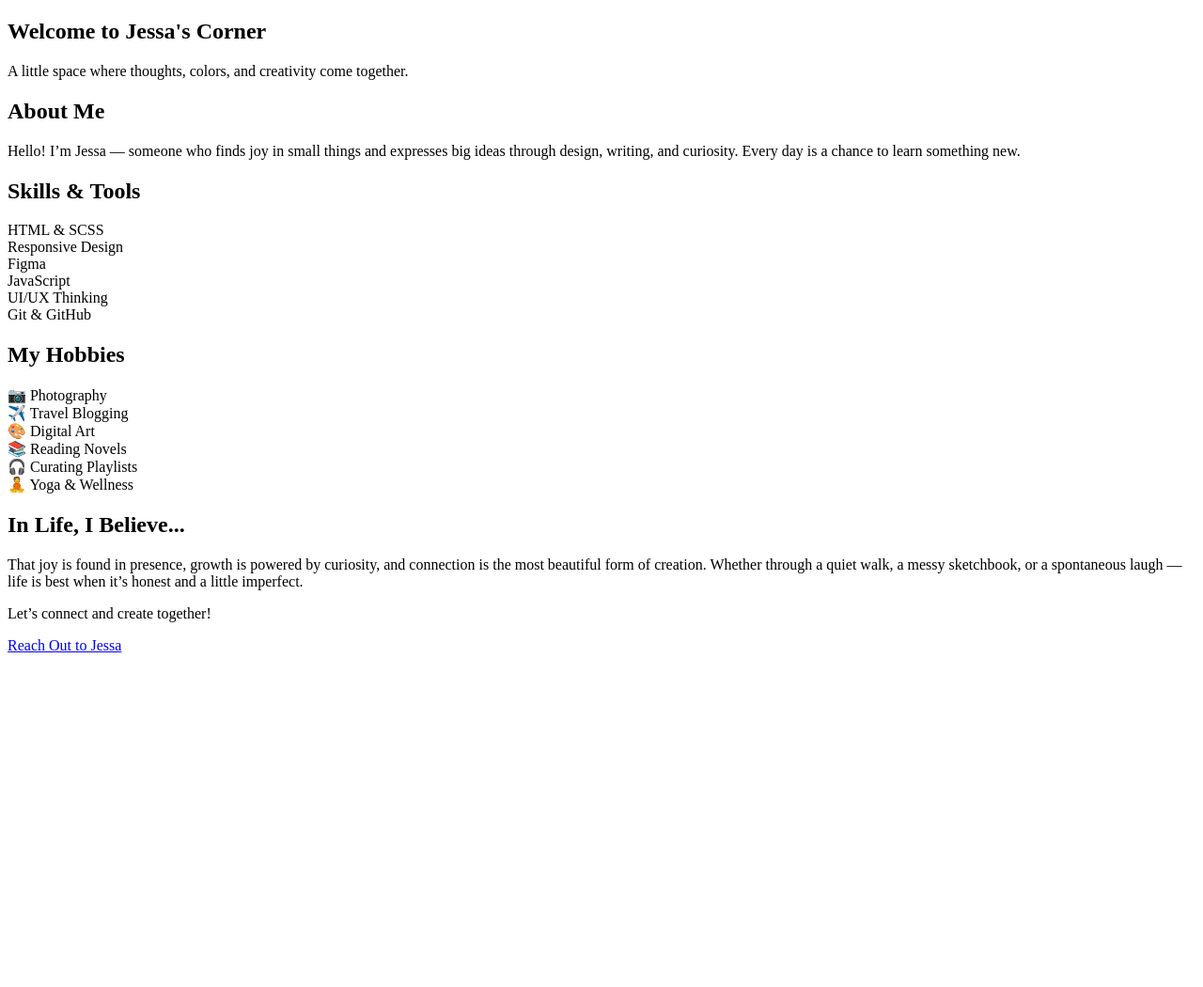
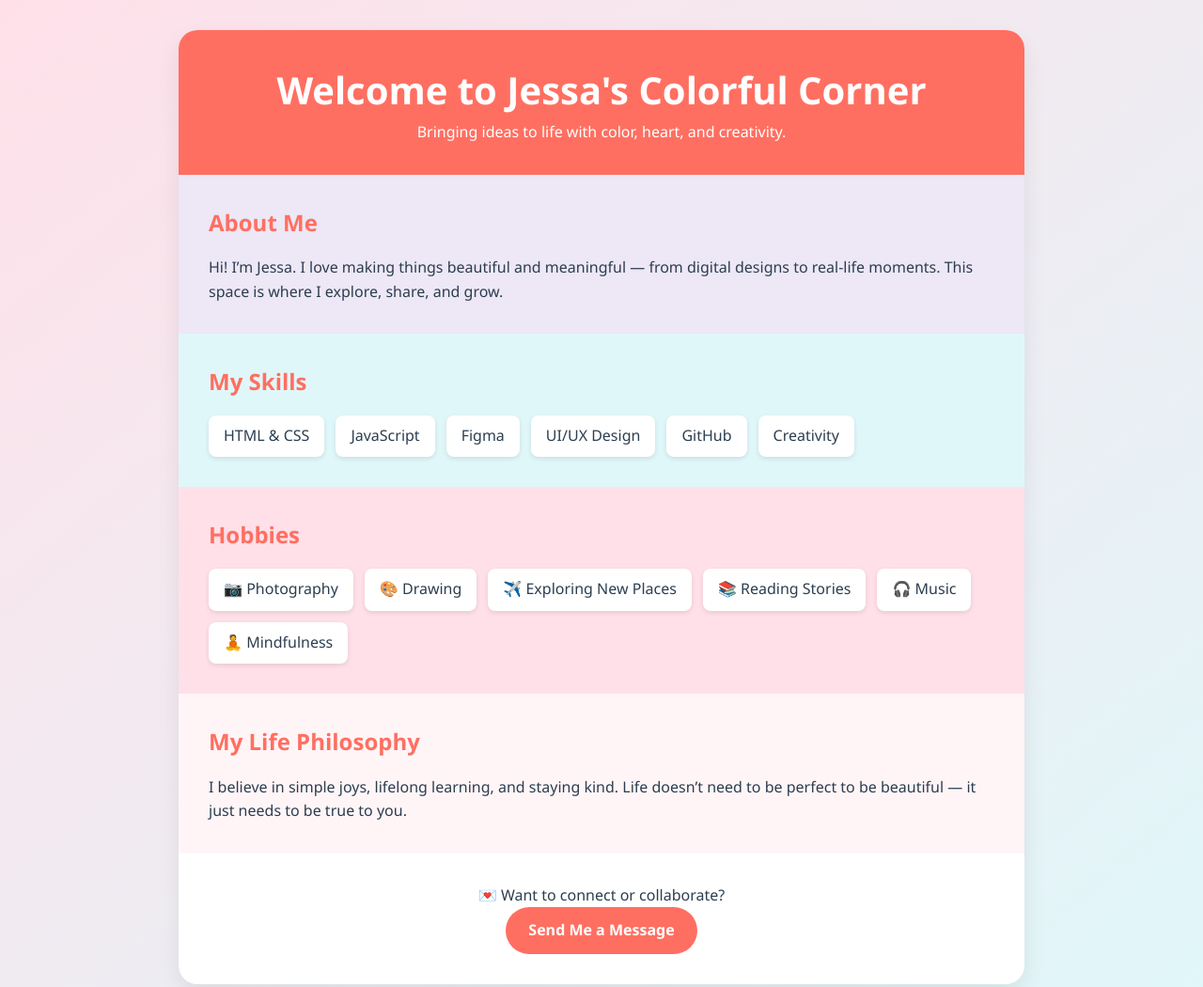
Before and after one commit to jxrieess/StaticWebApp, a plain HTML site: page index.html in a window 1280 px wide. Shown: the top 1050 px of the page at 94% size. Before the commit the page ends 800 px from the top, so only its background shows below. Drawn offline with Linux system fonts and the light colour scheme.

Commit message:
Update index.html

```diff
--- a/index.html
+++ b/index.html
@@ -3,12 +3,16 @@
 <head>
   <meta charset="UTF-8" />
   <meta name="viewport" content="width=device-width, initial-scale=1.0" />
-  <title>Jessa's Corner</title>
-  <style type="text/scss">
-    $primary: #ff6f61;
-    $accent: #ffe0e9;
-    $bg: #fff5f7;
-    $text: #2c3e50;
+  <title>Jessa's Colorful Corner</title>
+  <style>
+    :root {
+      --primary: #ff6f61;
+      --light: #fff5f7;
+      --accent1: #ffe0e9;
+      --accent2: #e0f7fa;
+      --accent3: #ede7f6;
+      --text: #2c3e50;
+    }
 
     * {
       margin: 0;
@@ -18,142 +22,128 @@
 
     body {
       font-family: 'Segoe UI', sans-serif;
-      background: linear-gradient(135deg, $accent, $bg);
-      color: $text;
+      background: linear-gradient(to bottom right, var(--accent1), var(--accent2));
+      color: var(--text);
       line-height: 1.6;
       padding: 2rem;
     }
 
-    .wrapper {
+    .container {
       max-width: 900px;
       margin: auto;
       background: white;
-      padding: 3rem;
       border-radius: 20px;
-      box-shadow: 0 10px 25px rgba(0, 0, 0, 0.1);
+      box-shadow: 0 10px 25px rgba(0, 0, 0, 0.08);
+      overflow: hidden;
     }
 
-    .hero {
+    .header {
+      background: var(--primary);
+      color: white;
+      padding: 2rem;
       text-align: center;
-      margin-bottom: 2rem;
-
-      h1 {
-        font-size: 3rem;
-        color: $primary;
     }
 
-      p {
-        font-size: 1.2rem;
-        margin-top: 1rem;
-      }
+    .header h1 {
+      font-size: 2.5rem;
     }
 
     .section {
-      margin-top: 2.5rem;
+      padding: 2rem;
+    }
+
+    .about { background: var(--accent3); }
+    .skills { background: var(--accent2); }
+    .hobbies { background: var(--accent1); }
+    .life { background: var(--light); }
 
     h2 {
-        color: $primary;
+      color: var(--primary);
       margin-bottom: 1rem;
-        font-size: 1.8rem;
     }
 
-      p {
-        margin-bottom: 1rem;
-      }
+    .skills-list, .hobbies-list {
+      display: flex;
+      flex-wrap: wrap;
+      gap: 0.75rem;
+      margin-top: 1rem;
     }
 
-    .skills {
-      display: flex;
-      flex-wrap: wrap;
-      gap: 1rem;
-
-      .skill {
-        background: $accent;
-        padding: 0.75rem 1.2rem;
+    .skill, .hobby {
+      background: white;
+      padding: 0.6rem 1rem;
       border-radius: 8px;
-        font-weight: bold;
-      }
-    }
-
-    .hobbies-list {
-      display: grid;
-      grid-template-columns: repeat(auto-fit, minmax(150px, 1fr));
-      gap: 1rem;
-
-      .hobby {
-        background: #fce4ec;
-        padding: 1rem;
-        border-radius: 12px;
-        text-align: center;
-        font-weight: 500;
-      }
+      box-shadow: 0 2px 5px rgba(0,0,0,0.1);
     }
 
     .cta {
       text-align: center;
-      margin-top: 3rem;
+      padding: 2rem;
+    }
 
-      a {
-        background: $primary;
+    .cta a {
+      display: inline-block;
+      background: var(--primary);
       color: white;
+      padding: 0.75rem 1.5rem;
       text-decoration: none;
-        padding: 0.75rem 1.5rem;
-        border-radius: 30px;
+      border-radius: 25px;
       font-weight: bold;
       transition: background 0.3s ease;
+    }
 
-        &:hover {
-          background: darken($primary, 10%);
-        }
-      }
+    .cta a:hover {
+      background: #e0554b;
     }
   </style>
 </head>
 <body>
-  <div class="wrapper">
-    <section class="hero">
-      <h1>Welcome to Jessa's Corner</h1>
-      <p>A little space where thoughts, colors, and creativity come together.</p>
-    </section>
+  <div class="container">
 
-    <section class="section about">
+    <div class="header">
+      <h1>Welcome to Jessa's Colorful Corner</h1>
+      <p>Bringing ideas to life with color, heart, and creativity.</p>
+    </div>
+
+    <div class="section about">
       <h2>About Me</h2>
-      <p>Hello! I’m Jessa — someone who finds joy in small things and expresses big ideas through design, writing, and curiosity. Every day is a chance to learn something new.</p>
-    </section>
+      <p>Hi! I’m Jessa. I love making things beautiful and meaningful — from digital designs to real-life moments. This space is where I explore, share, and grow.</p>
+    </div>
 
-    <section class="section skills">
-      <h2>Skills & Tools</h2>
-      <div class="skills">
-        <div class="skill">HTML & SCSS</div>
-        <div class="skill">Responsive Design</div>
+    <div class="section skills">
+      <h2>My Skills</h2>
+      <div class="skills-list">
+        <div class="skill">HTML & CSS</div>
+        <div class="skill">JavaScript</div>
         <div class="skill">Figma</div>
-        <div class="skill">JavaScript</div>
-        <div class="skill">UI/UX Thinking</div>
-        <div class="skill">Git & GitHub</div>
+        <div class="skill">UI/UX Design</div>
+        <div class="skill">GitHub</div>
+        <div class="skill">Creativity</div>
       </div>
-    </section>
+    </div>
 
-    <section class="section hobbies">
-      <h2>My Hobbies</h2>
+    <div class="section hobbies">
+      <h2>Hobbies</h2>
       <div class="hobbies-list">
         <div class="hobby">📷 Photography</div>
-        <div class="hobby">✈️ Travel Blogging</div>
-        <div class="hobby">🎨 Digital Art</div>
-        <div class="hobby">📚 Reading Novels</div>
-        <div class="hobby">🎧 Curating Playlists</div>
-        <div class="hobby">🧘 Yoga & Wellness</div>
+        <div class="hobby">🎨 Drawing</div>
+        <div class="hobby">✈️ Exploring New Places</div>
+        <div class="hobby">📚 Reading Stories</div>
+        <div class="hobby">🎧 Music</div>
+        <div class="hobby">🧘 Mindfulness</div>
       </div>
-    </section>
+    </div>
 
-    <section class="section life">
-      <h2>In Life, I Believe...</h2>
-      <p>That joy is found in presence, growth is powered by curiosity, and connection is the most beautiful form of creation. Whether through a quiet walk, a messy sketchbook, or a spontaneous laugh — life is best when it’s honest and a little imperfect.</p>
-    </section>
+    <div class="section life">
+      <h2>My Life Philosophy</h2>
+      <p>I believe in simple joys, lifelong learning, and staying kind. Life doesn’t need to be perfect to be beautiful — it just needs to be true to you.</p>
+    </div>
 
-    <section class="cta">
-      <p>Let’s connect and create together!</p>
-      <a href="mailto:jessa@example.com">Reach Out to Jessa</a>
-    </section>
+    <div class="cta">
+      <p>💌 Want to connect or collaborate?</p>
+      <a href="mailto:belgerajessa0211@gmail.com">Send Me a Message</a>
+    </div>
+
   </div>
 </body>
 </html>
```
Lines whose indentation alone changed are shown as unchanged.
